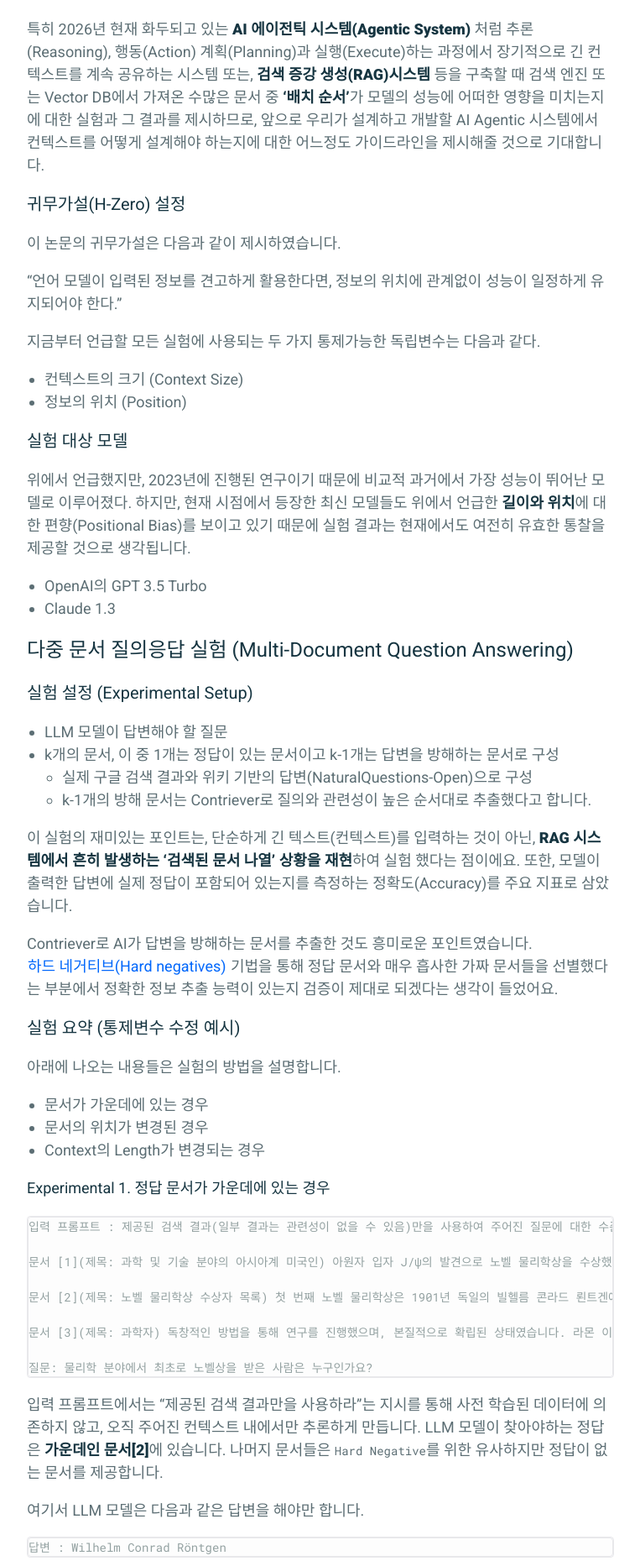
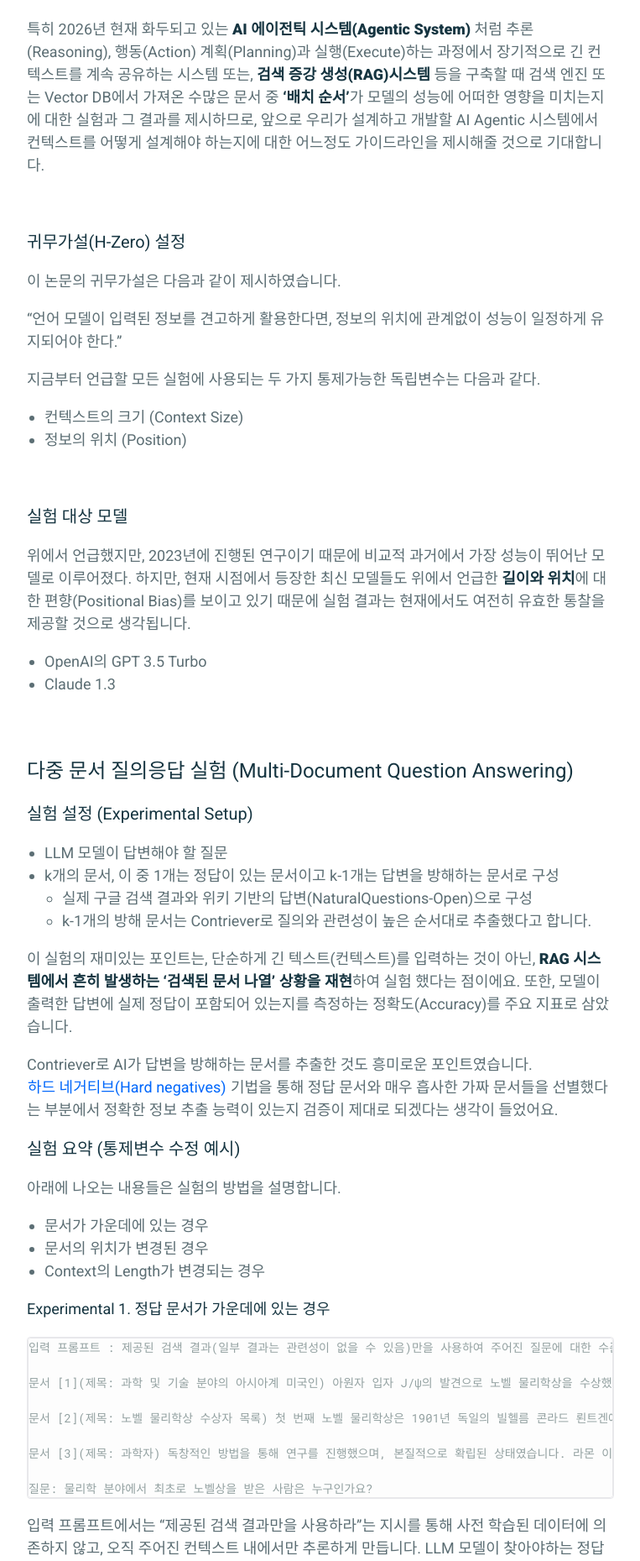
Before and after one commit to parkhuiwo0/parkhuiwo0.github.io, a Jekyll site: the page built from _posts/2026-03-27-Lost-In-the-Middle.md, in a window 1280 px wide. Shown: the part 793-2652 px from the top of the page at 84% size, without its empty margins (258-1021 px from the left). Built offline with Jekyll 4.4.1, drawn with Linux system fonts in a browser that asks for light colours.

Commit message:
Update 2026-03-27-Lost-In-the-Middle.md

````diff
--- a/_posts/2026-03-27-Lost-In-the-Middle.md
+++ b/_posts/2026-03-27-Lost-In-the-Middle.md
@@ -14,6 +14,8 @@ comments: true
 
 특히 2026년 현재 화두되고 있는 **AI 에이전틱 시스템(Agentic System)** 처럼 추론(Reasoning), 행동(Action) 계획(Planning)과 실행(Execute)하는 과정에서 장기적으로 긴 컨텍스트를 계속 공유하는 시스템 또는, **검색 증강 생성(RAG)시스템** 등을 구축할 때 검색 엔진 또는 Vector DB에서 가져온 수많은 문서 중 **'배치 순서'**가 모델의 성능에 어떠한 영향을 미치는지에 대한 실험과 그 결과를 제시하므로, 앞으로 우리가 설계하고 개발할 AI Agentic 시스템에서 컨텍스트를 어떻게 설계해야 하는지에 대한 어느정도 가이드라인을 제시해줄 것으로 기대합니다.
 
+<br>
+
 ### 귀무가설(H-Zero) 설정
 이 논문의 귀무가설은 다음과 같이 제시하였습니다.
 
@@ -23,12 +25,16 @@ comments: true
 - 컨텍스트의 크기 (Context Size)
 - 정보의 위치 (Position)
 
+<br>
+
 ### 실험 대상 모델
 위에서 언급했지만, 2023년에 진행된 연구이기 때문에 비교적 과거에서 가장 성능이 뛰어난 모델로 이루어졌다.
 하지만, 현재 시점에서 등장한 최신 모델들도 위에서 언급한 **길이와 위치**에 대한 편향(Positional Bias)를 보이고 있기 때문에 실험 결과는 현재에서도 여전히 유효한 통찰을 제공할 것으로 생각됩니다.
 - OpenAI의 GPT 3.5 Turbo
 - Claude 1.3
 
+<br>
+---
 ## 다중 문서 질의응답 실험 (Multi-Document Question Answering)
 
 ### 실험 설정 (Experimental Setup)
@@ -69,6 +75,7 @@ Contriever로 AI가 답변을 방해하는 문서를 추출한 것도 흥미로
 ```
 답변 : Wilhelm Conrad Röntgen
 ```
+<br>
 
 #### Experimental 2. 정답 문서가 첫번째에 있는 경우
 ```
@@ -88,7 +95,7 @@ LLM 모델이 찾아야하는 정답은 첫번째인 문서[1]에 있습니다.
 ```
 답변 : Wilhelm Conrad Röntgen
 ```
-
+<br>
 
 #### Experimental 3. 입력 컨텍스트의 길이를 조정
 ```
````
